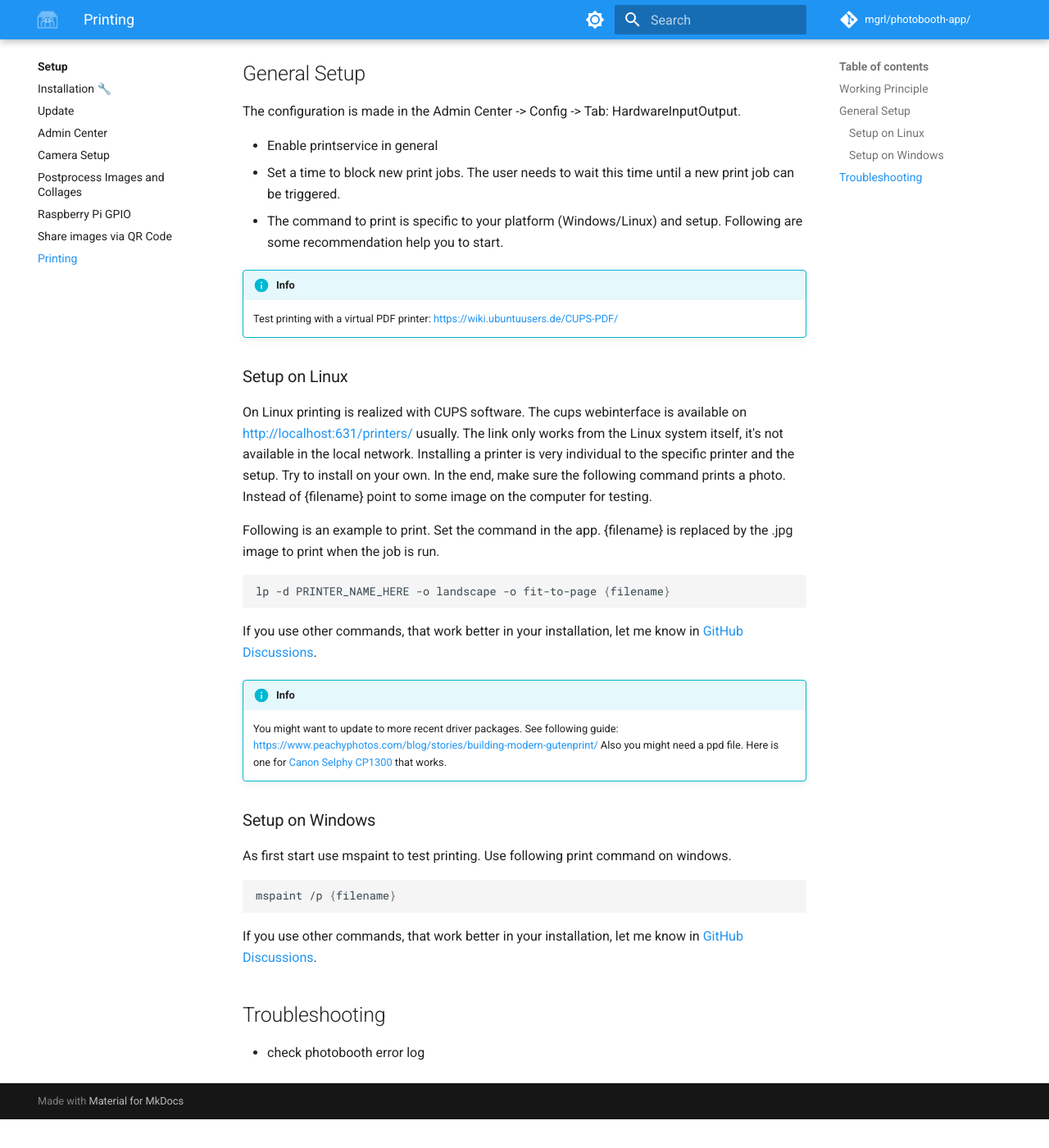
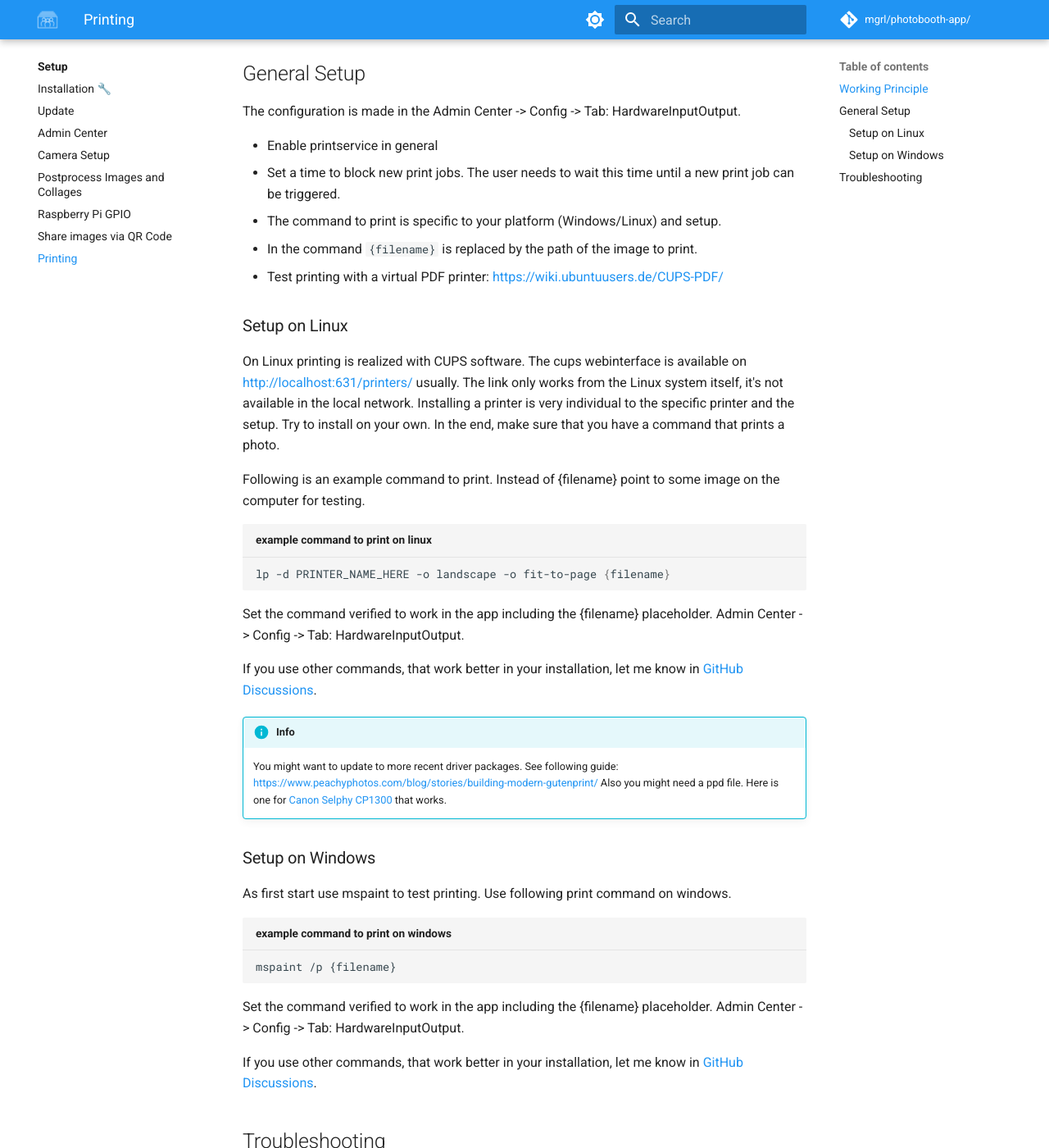
Before and after one commit to photobooth-app/photobooth-docs, an MkDocs documentation site: the page built from docs/setup/printing.md, in a window 1280 px wide and 1400 px high, scrolled down 557 px. Shown: the whole window at 82% size. Built offline with MkDocs 1.6.1 and Material for MkDocs 9.7.7, drawn with Linux system fonts in a browser that asks for light colours; comment, search, counter and statistics services are not loaded; before the commit the page ends 1922 px from its top, so only the background shows below that.

````diff
--- a/docs/setup/printing.md
+++ b/docs/setup/printing.md
@@ -21,24 +21,26 @@ The configuration is made in the Admin Center -> Config -> Tab: HardwareInputOut
 
 - Enable printservice in general
 - Set a time to block new print jobs. The user needs to wait this time until a new print job can be triggered.
-- The command to print is specific to your platform (Windows/Linux) and setup. Following are some recommendation help you to start.
-
-!!! info
-    Test printing with a virtual PDF printer:
-    <https://wiki.ubuntuusers.de/CUPS-PDF/>
+- The command to print is specific to your platform (Windows/Linux) and setup.
+- In the command ``{filename}`` is replaced by the path of the image to print.
+- Test printing with a virtual PDF printer: <https://wiki.ubuntuusers.de/CUPS-PDF/>
 
 ### Setup on Linux
 
 On Linux printing is realized with CUPS software. The cups webinterface is available on <http://localhost:631/printers/> usually.
 The link only works from the Linux system itself, it's not available in the local network.
 Installing a printer is very individual to the specific printer and the setup.
-Try to install on your own. In the end, make sure the following command prints a photo. Instead of {filename} point to some image on the computer for testing.
+Try to install on your own. In the end, make sure that you have a command that prints a photo.
 
-Following is an example to print. Set the command in the app. {filename} is replaced by the .jpg image to print when the job is run.
+Following is an example command to print.
+Instead of {filename} point to some image on the computer for testing.
 
-``` sh
+```sh title="example command to print on linux"
 lp -d PRINTER_NAME_HERE -o landscape -o fit-to-page {filename}
 ```
+
+Set the command verified to work in the app including the {filename} placeholder.
+Admin Center -> Config -> Tab: HardwareInputOutput.
 
 If you use other commands, that work better in your installation, let me know in [GitHub Discussions](https://github.com/mgrl/photobooth-app/discussions/).
 
@@ -51,9 +53,12 @@ If you use other commands, that work better in your installation, let me know in
 
 As first start use mspaint to test printing. Use following print command on windows.
 
-``` sh
+```ps title="example command to print on windows"
 mspaint /p {filename}
 ```
+
+Set the command verified to work in the app including the {filename} placeholder.
+Admin Center -> Config -> Tab: HardwareInputOutput.
 
 If you use other commands, that work better in your installation, let me know in [GitHub Discussions](https://github.com/mgrl/photobooth-app/discussions/).
 
````
Also changed, not shown: docs/setup/installation.md (+7 -7 lines), docs/setup/shareservice.md (+35 -6 lines).
